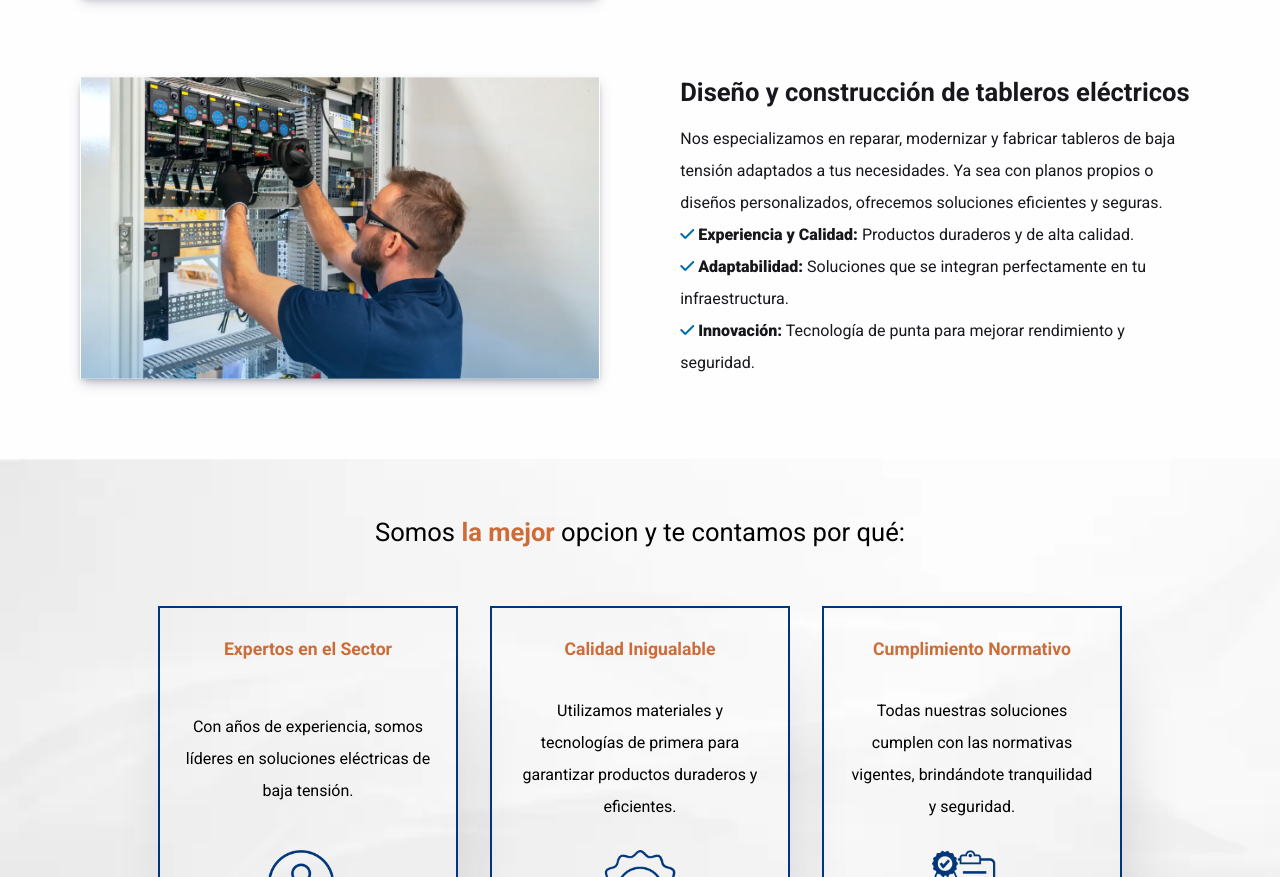
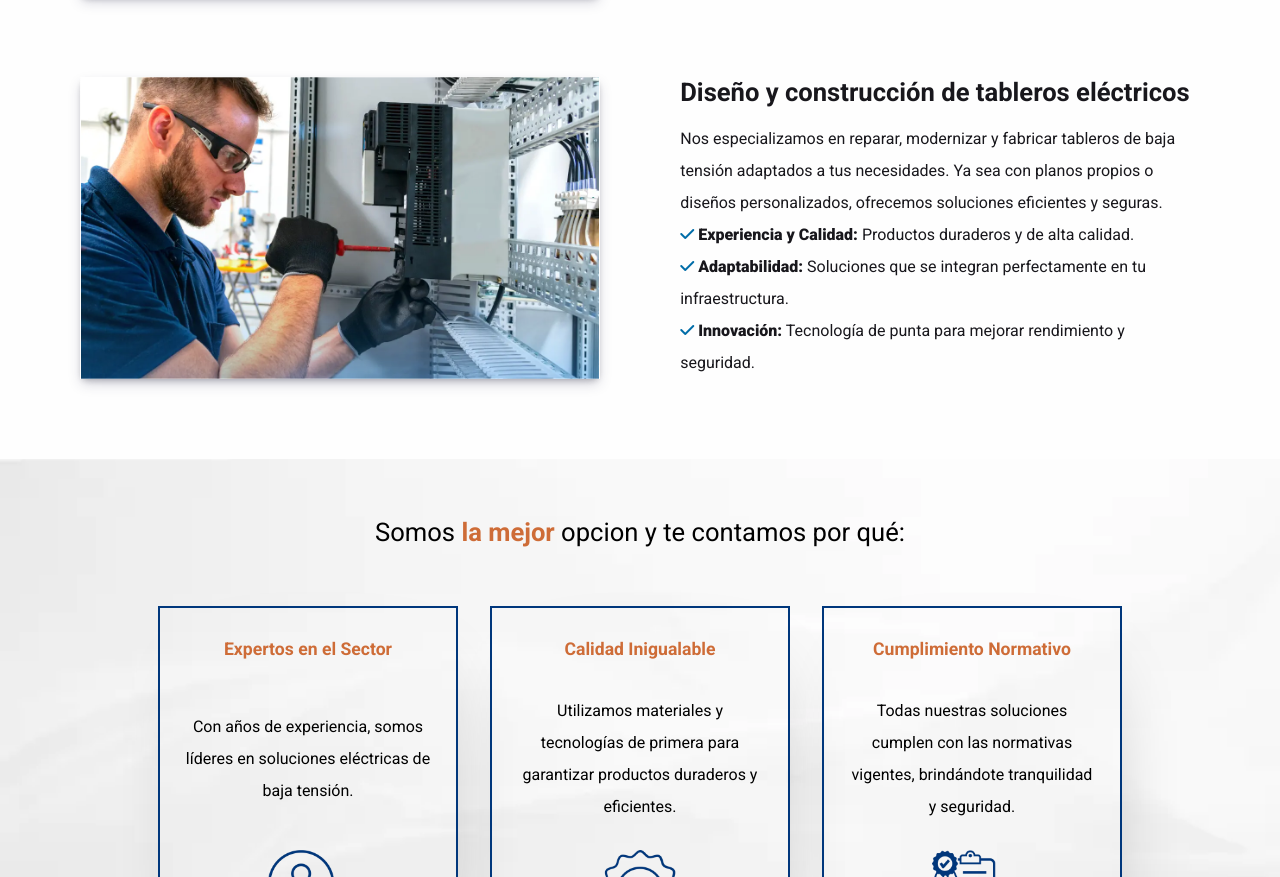
Before and after one commit to TrianaDevia/adec, a plain HTML site: page electrico.html in a window 1280 px wide. Shown: the part 1929-2806 px from the top of the page. Drawn offline with nearby package versions, Linux system fonts and the light colour scheme.

Commit message:
Agrego imagen

```diff
--- a/css/styles.css
+++ b/css/styles.css
@@ -515,7 +515,7 @@ header.abajo {
     background-image: url(../img/adec-proteccion-circuitos-electricos.webp);
 }
 .diseño {
-    background-image: url(../img/adec-diseno-instalacion-electrica.webp);
+    background-image: url(../img/instalaciones-electricas-industriales-adec.webp);
 }
 @media (min-width: 768px) and (max-width: 1024px) {
     .beneficios, .goteo, .pivote, .puesta, .certificacion, .proteccion, .diseño {
```
